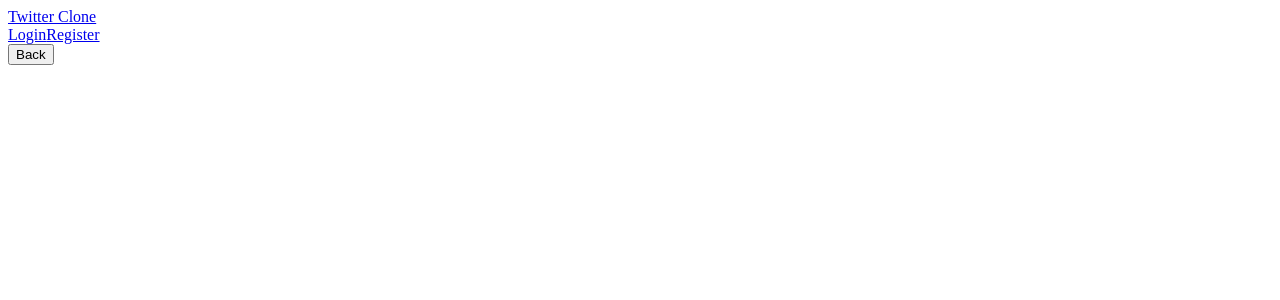
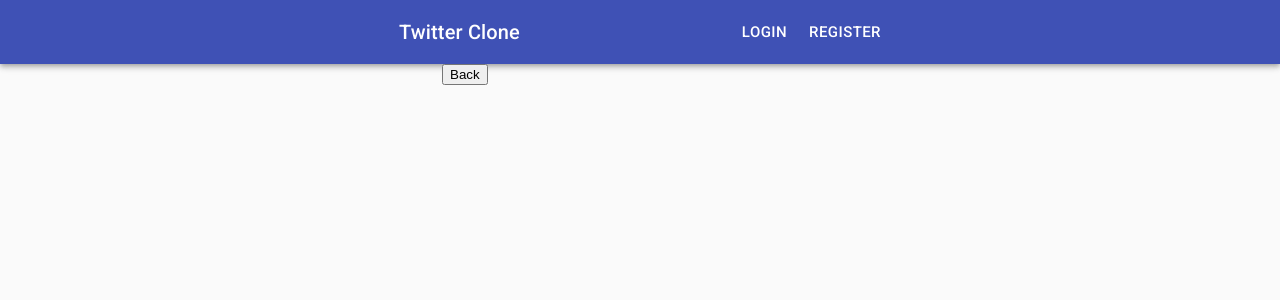
Before and after one commit to aakashkcx/twitter-clone, a React (Create React App) app in the folder client/: page /user/1 in a window 1280 px wide. Shown: the top 300 px of the page. Built offline with nearby package versions, Linux system fonts and the light colour scheme; no server answers.

Commit message:
begin material-ui

```diff
--- a/client/package.json
+++ b/client/package.json
@@ -7,6 +7,7 @@
     "eject": "react-scripts eject"
   },
   "dependencies": {
+    "@material-ui/core": "^4.10.1",
     "axios": "^0.19.2",
     "bootstrap": "^4.5.0",
     "jquery": "^3.5.1",
--- a/client/public/index.html
+++ b/client/public/index.html
@@ -6,6 +6,10 @@
         <meta name="viewport" content="width=device-width, initial-scale=1.0" />
         <meta name="description" content="" />
         <title>Twitter Clone</title>
+        <link
+            rel="stylesheet"
+            href="https://fonts.googleapis.com/css?family=Roboto:300,400,500,700&display=swap"
+        />
     </head>
     <body>
         <noscript>You need to enable JavaScript to run this app.</noscript>
--- a/client/src/App.jsx
+++ b/client/src/App.jsx
@@ -1,6 +1,7 @@
 import React, { Component } from 'react';
 import { BrowserRouter as Router, Route, Switch } from 'react-router-dom';
 import axios from 'axios';
+import { Container } from '@material-ui/core';
 
 import Dashboard from './routes/Dashboard';
 import Login from './routes/Login';
@@ -38,11 +39,14 @@
         return (
             <Router>
                 <Navbar user={this.state.user} logout={this.logout} />
+                <Container maxWidth="xs">
                     <Switch>
                         <Route
                             path="/"
                             exact
-                        render={() => <Dashboard token={this.state.token} />}
+                            render={() => (
+                                <Dashboard token={this.state.token} />
+                            )}
                         />
                         <Route
                             path="/login"
@@ -62,6 +66,7 @@
                         />
                         <Route render={(props) => <NotFound {...props} />} />
                     </Switch>
+                </Container>
             </Router>
         );
     }
--- a/client/src/components/Feed.jsx
+++ b/client/src/components/Feed.jsx
@@ -1,20 +1,37 @@
 import React from 'react';
 import { Link } from 'react-router-dom';
 import moment from 'moment';
+import {
+    Card,
+    CardActionArea,
+    CardContent,
+    Typography,
+} from '@material-ui/core';
 
 const Feed = (props) => {
     return (
-        <div>
+        <section>
             {props.tweets.map((tweet) => (
-                <Link to={`/tweet/${tweet._id}`}>
-                    <div key={tweet._id}>
-                        <h3>@{tweet.user.username}</h3>
-                        <p>{tweet.tweet}</p>
-                        <p>{moment.unix(tweet.date).fromNow(false)}</p>
-                    </div>
-                </Link>
+                <Card key={tweet._id} variant="outlined" square>
+                    <CardActionArea component={Link} to={`/tweet/${tweet._id}`}>
+                        <CardContent>
+                            <Typography variant="h6">
+                                @{tweet.user.username}
+                            </Typography>
+                            <Typography variant="body1" gutterBottom>
+                                {tweet.tweet}
+                            </Typography>
+                            <Typography
+                                variant="subtitle2"
+                                color="textSecondary"
+                            >
+                                {moment.unix(tweet.date).fromNow(false)}
+                            </Typography>
+                        </CardContent>
+                    </CardActionArea>
+                </Card>
             ))}
-        </div>
+        </section>
     );
 };
 
--- a/client/src/components/Navbar.jsx
+++ b/client/src/components/Navbar.jsx
@@ -1,22 +1,82 @@
 import React from 'react';
 import { Link } from 'react-router-dom';
+import { makeStyles } from '@material-ui/core/styles';
+import {
+    AppBar,
+    Container,
+    Toolbar,
+    Typography,
+    Button,
+} from '@material-ui/core';
+
+const useStyles = makeStyles({
+    toolbar: {
+        justifyContent: 'space-between',
+    },
+    title: {
+        textTransform: 'none',
+    },
+});
 
 const Navbar = (props) => {
+    const classes = useStyles();
+
     return (
-        <nav>
-            <Link to="/">Twitter Clone</Link>
-            {props.user ? (
-                <div>
-                    <Link>{props.user.username}</Link>
-                    <Link onClick={props.logout}>Logout</Link>
-                </div>
-            ) : (
-                <div>
-                    <Link to="/login">Login</Link>
-                    <Link to="/register">Register</Link>
-                </div>
-            )}
-        </nav>
+        <AppBar position="static">
+            <Container maxWidth="sm">
+                <Toolbar className={classes.toolbar}>
+                    <Button
+                        color="inherit"
+                        size="large"
+                        component={Link}
+                        to="/"
+                    >
+                        <Typography variant="h6" className={classes.title}>
+                            Twitter Clone
+                        </Typography>
+                    </Button>
+                    {props.user ? (
+                        <nav>
+                            <Button
+                                color="inherit"
+                                size="large"
+                                component={Link}
+                                to="/"
+                            >
+                                {props.user.username}
+                            </Button>
+                            <Button
+                                color="inherit"
+                                size="large"
+                                component={Link}
+                                to="/"
+                            >
+                                Logout
+                            </Button>
+                        </nav>
+                    ) : (
+                        <nav>
+                            <Button
+                                color="inherit"
+                                size="large"
+                                component={Link}
+                                to="/login"
+                            >
+                                Login
+                            </Button>
+                            <Button
+                                color="inherit"
+                                size="large"
+                                component={Link}
+                                to="/register"
+                            >
+                                Register
+                            </Button>
+                        </nav>
+                    )}
+                </Toolbar>
+            </Container>
+        </AppBar>
     );
 };
 
--- a/client/src/components/NewTweet.jsx
+++ b/client/src/components/NewTweet.jsx
@@ -1,10 +1,13 @@
 import React, { Component } from 'react';
 import axios from 'axios';
+import { Typography, TextField, Button } from '@material-ui/core';
 
 class NewTweet extends Component {
     state = { tweet: '', msg: '' };
 
     tweetChange = (e) => this.setState({ tweet: e.target.value });
+
+    reset = () => this.setState({ tweet: '', msg: '' });
 
     submit = (e) => {
         e.preventDefault();
@@ -27,23 +30,33 @@
             });
     };
 
-    reset = () => this.setState({ tweet: '', msg: '' });
-
     render() {
         return (
-            <div>
-                {this.state.msg && <p>{this.state.msg}</p>}
-                <form onSubmit={this.submit} onReset={this.reset}>
-                    <textarea
+            <section>
+                {this.state.msg && <Typography>{this.state.msg}</Typography>}
+                <form
+                    onSubmit={this.submit}
+                    onReset={this.reset}
+                    autoComplete="off"
+                >
+                    <TextField
                         value={this.state.tweet}
                         onChange={this.tweetChange}
-                        placeholder="Tweet..."
-                        rows="4"
-                    ></textarea>
-                    <input type="reset" value="Reset" />
-                    <input type="submit" value="Submit" />
+                        label="Tweet"
+                        multiline
+                        rows={4}
+                        variant="outlined"
+                        margin="normal"
+                        fullWidth
+                    />
+                    <Button variant="contained" color="secondary" type="reset">
+                        Reset
+                    </Button>
+                    <Button variant="contained" color="primary" type="submit">
+                        Submit
+                    </Button>
                 </form>
-            </div>
+            </section>
         );
     }
 }
--- a/client/src/index.js
+++ b/client/src/index.js
@@ -2,5 +2,12 @@
 import ReactDOM from 'react-dom';
 
 import App from './App';
+import { CssBaseline } from '@material-ui/core';
 
-ReactDOM.render(<App />, document.getElementById('root'));
+ReactDOM.render(
+    <>
+        <CssBaseline />
+        <App />
+    </>,
+    document.getElementById('root')
+);
```
Also changed, not shown: 1 other file (tests, documents, lock files or other folders). Lines whose indentation alone changed are shown as unchanged.
